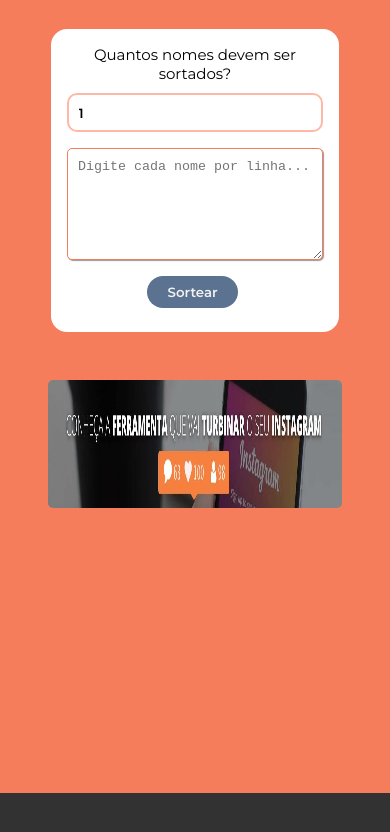
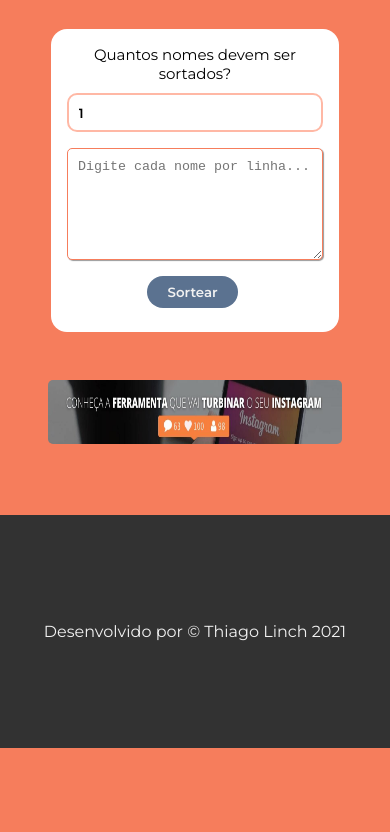
Before and after one commit to devthiagolinch/sorteioGramFront, a website: page index.html in a window 390 px wide. Shown: the part 942-1774 px from the top of the page. After the commit the page ends 1690 px from the top, so only its background shows below. Drawn offline with Linux system fonts and the light colour scheme; a script that the page names is missing.

Commit message:
footer fixed | banner img Mobile fixed

```diff
--- a/index.html
+++ b/index.html
@@ -113,7 +113,8 @@
     </main>
 
     <footer>
-
+        <div id="sg-io-wg"></div><script src="https://seguir.io/w.js"></script><script>sgio('init', { username: 'thiagolinch' });</script>
+        <span>Desenvolvido por &copy; Thiago Linch 2021</span>
     </footer>
 
     <script src="script.js"></script>
--- a/style.css
+++ b/style.css
@@ -425,9 +425,25 @@ color: #F2F2F2;
 /* banner instagram style - end */
 
 footer{
+  display: grid;
+  align-content: center;
+  justify-content: space-around;
+  padding: 1rem;
   width: 100%;
   height: 233px;
   background-color: #323232;
+}
+
+#sg-io-wg{
+
+}
+
+footer span{
+  font-family: Montserrat;
+  font-weight: 400;
+  font-size: 24;
+  color:#F1F1F1;
+  margin-bottom: 0px;
 }
 
 @media (max-width: 952px){}
@@ -505,7 +521,7 @@ header{
 /* main content general style */
 main {
   width: 100%;
-  height: 100.5rem;
+  height: auto;
   display: inline-block;
   align-items:center;
   justify-content: center;
@@ -729,14 +745,25 @@ main {
 
 .bannerIMG{
   width: 90%;
-  height: 8rem;
+  height: 4rem;
   border-radius:5px;
 }
 /* banner instagram style - end */
 
 footer{
+  display:grid;
+  align-items: center;
+  justify-content: center;
   width: 100%;
   height: 233px;
   background-color: #323232;
 }
+
+footer span{
+  font-family: Montserrat;
+  font-weight: 400;
+  font-size: 24;
+  color:#F1F1F1;
+  margin-bottom: 0px;
 }
+}
```
